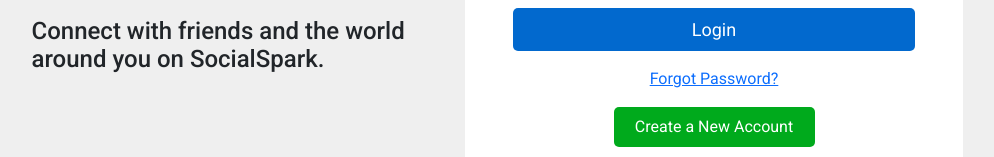
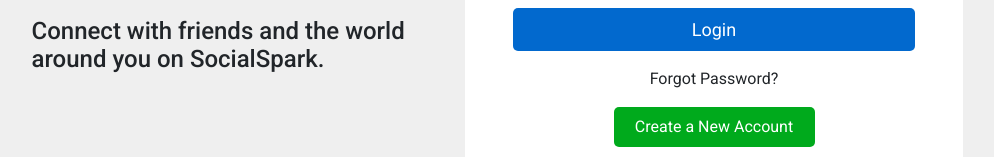
Before and after one commit to desai-pratik/social-spark, a React (Create React App) app: page /login in a window 1280 px wide. Shown: the part 393-550 px from the top of the page, without its empty margins (187-1181 px from the left). Built offline with nearby package versions, Linux system fonts and the light colour scheme; the HTML template or start-up script is replaced by a standard one.

Commit message:
href correct the syntext

```diff
--- a/src/components/topbar/Topbar.js
+++ b/src/components/topbar/Topbar.js
@@ -22,14 +22,14 @@
                         </form>
                     </div>
                     <div className="ms-auto d-flex align-items-center">
-                        <ul className="navbar-nav  mb-2 mb-lg-0">
+                        {/* <ul className="navbar-nav  mb-2 mb-lg-0">
                             <li className="nav-item">
                                 <a className="nav-link text-white" href="#">Home</a>
                             </li>
                             <li className="nav-item">
                                 <a className="nav-link text-white" href="#">Timeline</a>
                             </li>
-                        </ul>
+                        </ul> */}
                         <div className="icons d-flex gap-4 text-white mx-4">
                             <div className=" position-relative notification">
                                 <i className="bi bi-person-fill fs-5"></i>
--- a/src/pages/login/Login.js
+++ b/src/pages/login/Login.js
@@ -34,7 +34,7 @@
                                 ></i>
                             </div>
                             <button type='submit' className='login-btn mt-2'>{isFetching ? "Loading...":"Login"}</button>
-                            <a href="/" className='text-center d-block mx-auto my-3'>Forgot Password?</a>
+                            <span className='text-center d-block mx-auto my-3'>Forgot Password?</span>
                             <button type='button' className='create-ac-btn'>Create a New Account</button>
                         </form>
                     </div>
```
